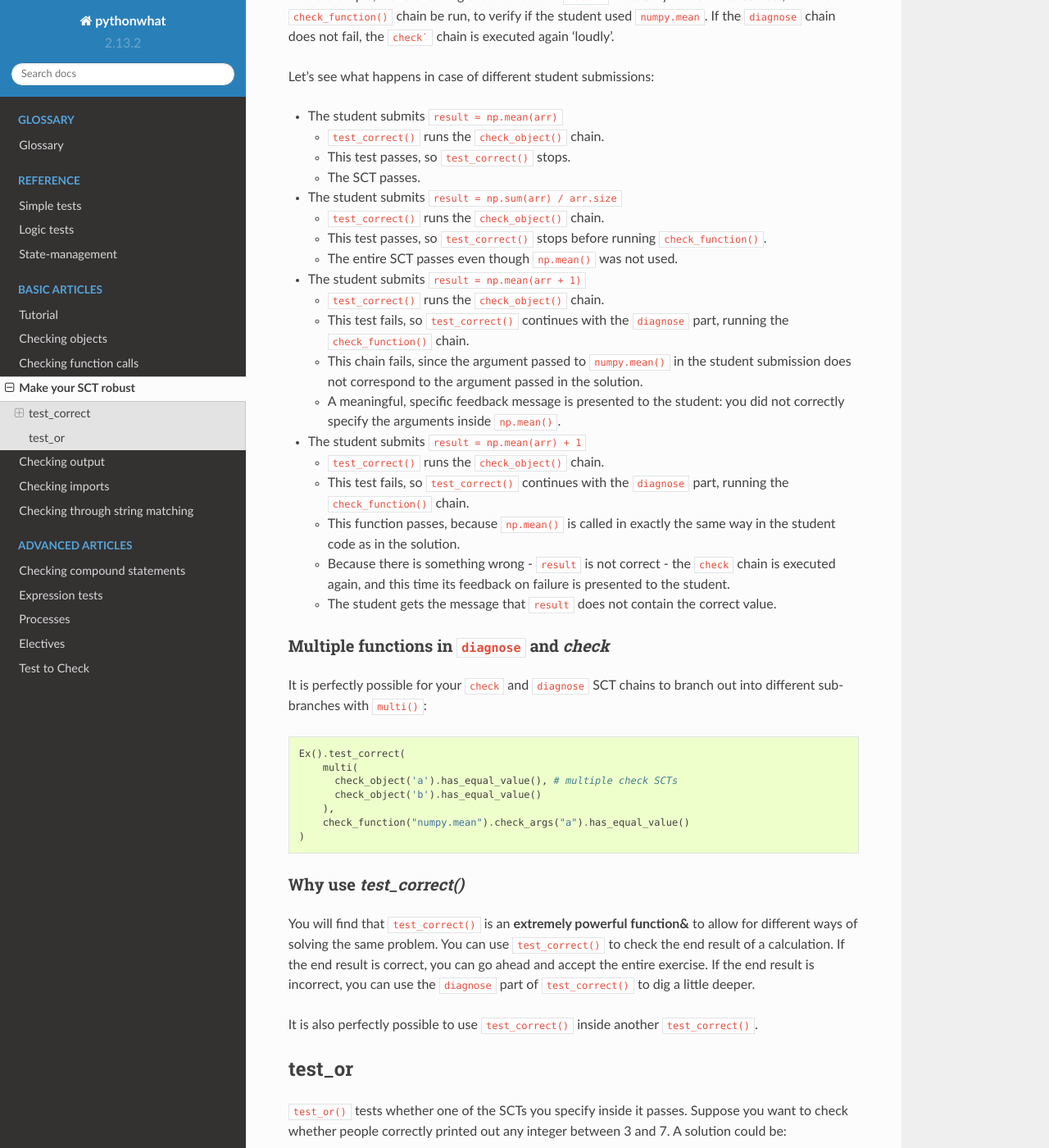
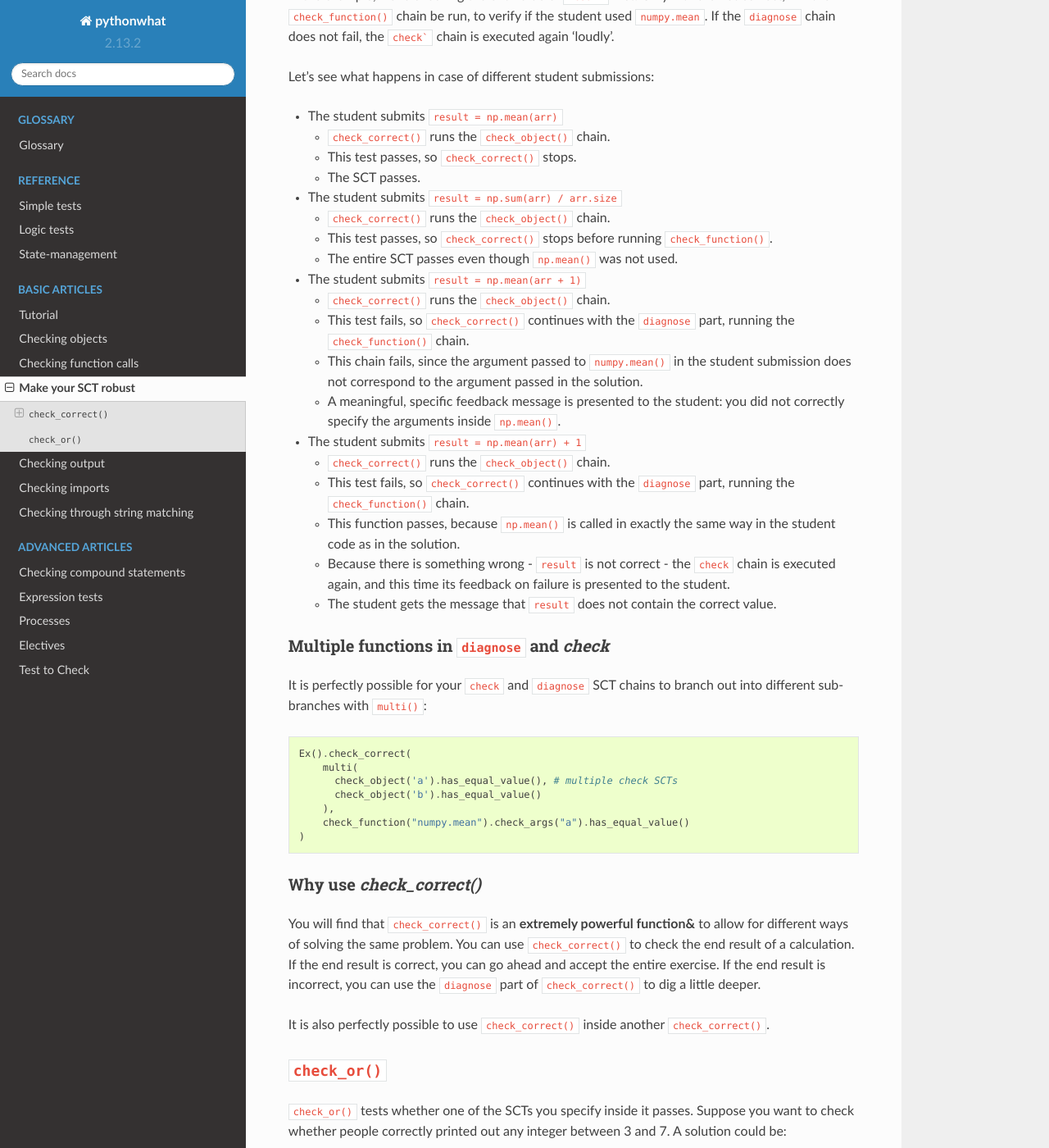
Before and after one commit to datacamp/pythonwhat, a Sphinx documentation site: the page built from docs/articles/make_your_sct_robust.rst, in a window 1280 px wide and 1400 px high, scrolled down 965 px. Shown: the whole window at 82% size. Built offline with Sphinx 7.4.7 and the Read the Docs theme 2.0.0, drawn with Linux system fonts in a browser that asks for light colours; some of the changed text lies outside the part shown.

Commit message:
Update docs for V2
- Add workaround steps for PYTHONWHAT_V2_ONLY in test-to-check article.
- Update all docs to mention check_correct/or instead of test_correct/or

```diff
--- a/docs/articles/make_your_sct_robust.rst
+++ b/docs/articles/make_your_sct_robust.rst
@@ -3,12 +3,12 @@ Make your SCT robust
 
 For larger exercises, you'll often want to be flexible: if students get the end result right, you don't want to be picky about how they got there.
 However, when they do make a mistake, you want to be specific about the mistake they are making.
-These seemingly conflicting requirements can be satisfied with ``test_correct()`` and ``test_or()``.
+These seemingly conflicting requirements can be satisfied with ``check_correct()`` and ``check_or()``.
 
-test_correct
-============
+``check_correct()``
+===================
 
-To explain the concept of ``test_correct()``, consider this example:
+To explain the concept of ``check_correct()``, consider this example:
 
 .. code::
 
@@ -26,13 +26,13 @@ The following SCT will do just that:
 
 .. code::
 
-    Ex().test_correct(
+    Ex().check_correct(
         check_object("result").has_equal_value(),
         check_function("numpy.mean").check_args("a").has_equal_value()
     )
 
 
-Inside ``test_correct()``, two SCT chains are specified, separated by a comma:
+Inside ``check_correct()``, two SCT chains are specified, separated by a comma:
 
 - A ``check`` chain, that has to pass in all cases, but when it fails, it doesn't immediately stop the SCT execution and fail the exercise.
 - A ``diagnose`` chain, that is only execute if the ``check`` chain failed silently.
@@ -44,27 +44,27 @@ Let's see what happens in case of different student submissions:
 
 - The student submits ``result = np.mean(arr)``
 
-  - ``test_correct()`` runs the ``check_object()`` chain.
-  - This test passes, so ``test_correct()`` stops.
+  - ``check_correct()`` runs the ``check_object()`` chain.
+  - This test passes, so ``check_correct()`` stops.
   - The SCT passes.
 
 - The student submits ``result = np.sum(arr) / arr.size``
 
-  - ``test_correct()`` runs the ``check_object()`` chain.
-  - This test passes, so ``test_correct()`` stops before running ``check_function()``.
+  - ``check_correct()`` runs the ``check_object()`` chain.
+  - This test passes, so ``check_correct()`` stops before running ``check_function()``.
   - The entire SCT passes even though ``np.mean()`` was not used.
 
 - The student submits ``result = np.mean(arr + 1)``
 
-  - ``test_correct()`` runs the ``check_object()`` chain.
-  - This test fails, so ``test_correct()`` continues with the ``diagnose`` part, running the ``check_function()`` chain.
+  - ``check_correct()`` runs the ``check_object()`` chain.
+  - This test fails, so ``check_correct()`` continues with the ``diagnose`` part, running the ``check_function()`` chain.
   - This chain fails, since the argument passed to ``numpy.mean()`` in the student submission does not correspond to the argument passed in the solution.
   - A meaningful, specific feedback message is presented to the student: you did not correctly specify the arguments inside ``np.mean()``.
 
 - The student submits ``result = np.mean(arr) + 1``
 
-  - ``test_correct()`` runs the ``check_object()`` chain.
-  - This test fails, so ``test_correct()`` continues with the ``diagnose`` part,  running the ``check_function()`` chain.
+  - ``check_correct()`` runs the ``check_object()`` chain.
+  - This test fails, so ``check_correct()`` continues with the ``diagnose`` part,  running the ``check_function()`` chain.
   - This function passes, because ``np.mean()`` is called in exactly the same way in the student code as in the solution.
   - Because there is something wrong - ``result`` is not correct - the ``check`` chain is executed again, and this time its feedback on failure is presented to the student.
   - The student gets the message that ``result`` does not contain the correct value.
@@ -77,7 +77,7 @@ It is perfectly possible for your ``check`` and ``diagnose`` SCT chains to branc
 
 .. code::
 
-    Ex().test_correct(
+    Ex().check_correct(
         multi(
           check_object('a').has_equal_value(), # multiple check SCTs
           check_object('b').has_equal_value()
@@ -86,20 +86,20 @@ It is perfectly possible for your ``check`` and ``diagnose`` SCT chains to branc
     )
 
 
-Why use `test_correct()`
-~~~~~~~~~~~~~~~~~~~~~~~~
+Why use `check_correct()`
+~~~~~~~~~~~~~~~~~~~~~~~~~
 
-You will find that ``test_correct()`` is an **extremely powerful function&** to allow for different ways of solving the same problem.
-You can use ``test_correct()`` to check the end result of a calculation.
+You will find that ``check_correct()`` is an **extremely powerful function&** to allow for different ways of solving the same problem.
+You can use ``check_correct()`` to check the end result of a calculation.
 If the end result is correct, you can go ahead and accept the entire exercise.
-If the end result is incorrect, you can use the ``diagnose`` part of ``test_correct()`` to dig a little deeper.
+If the end result is incorrect, you can use the ``diagnose`` part of ``check_correct()`` to dig a little deeper.
 
-It is also perfectly possible to use ``test_correct()`` inside another ``test_correct()``.
+It is also perfectly possible to use ``check_correct()`` inside another ``check_correct()``.
 
-test_or
-=======
+``check_or()``
+==============
 
-``test_or()`` tests whether one of the SCTs you specify inside it passes. Suppose you want to check whether people correctly printed out any integer between 3 and 7. A solution could be:
+``check_or()`` tests whether one of the SCTs you specify inside it passes. Suppose you want to check whether people correctly printed out any integer between 3 and 7. A solution could be:
 
 .. code::
 
@@ -107,13 +107,13 @@ test_or
 
 
 To test this in a robust way, you could use ``has_code()`` with a suitable regular expression that covers everything,
-or you can use ``test_or()`` with three separate ``has_code()`` functions:
+or you can use ``check_or()`` with three separate ``has_code()`` functions:
 
 .. code::
 
-	Ex().test_or(has_code('4'),
-               has_code('5'),
-               has_code('6'))
+	Ex().check_or(has_code('4'),
+                  has_code('5'),
+                  has_code('6'))
 
-You can consider ``test_or()`` a logic-inducing function. The different calls to pythonwhat functions that are in your SCT are actually all tests that _have_ to pass:
-they are ``AND`` tests. With ``test_or()`` you can add chunks of ``OR`` tests in there.
+You can consider ``check_or()`` a logic-inducing function. The different calls to pythonwhat functions that are in your SCT are actually all tests that _have_ to pass:
+they are ``AND`` tests. With ``check_or()`` you can add chunks of ``OR`` tests in there.
--- a/docs/articles/tutorial.rst
+++ b/docs/articles/tutorial.rst
@@ -224,7 +224,7 @@ What is good feedback?
 For larger exercises, you'll often want to be flexible: if students get the end result right, you don't want to be picky about how they got there.
 However, when they do make a mistake, you want to be specific about the mistake they are making. In other words, a good SCT is robust against different ways of solving a problem, but specific when something's wrong.
 
-These seemingly conflicting requirements can be satisfied with ``test_correct()``. It is an **extremely powerful function** that should be used whenever it makes sense.
+These seemingly conflicting requirements can be satisfied with ``check_correct()``. It is an **extremely powerful function** that should be used whenever it makes sense.
 The `Make your SCT robust <make_your_sct_robust.html>`_ article is highly recommended reading.
 
 For other guidelines on writing good SCTs, check out the 'How to write good SCTs' section on DataCamp's `general SCT documentation page <https://authoring.datacamp.com/courses/exercises/technical-details/sct.html>`_.
--- a/docs/reference.rst
+++ b/docs/reference.rst
@@ -41,8 +41,8 @@ Logic tests
 -----------
 
 .. autofunction:: pythonwhat.check_funcs.multi
-.. autofunction:: pythonwhat.test_funcs.test_correct.test_correct
-.. autofunction:: pythonwhat.test_funcs.test_or.test_or
+.. autofunction:: pythonwhat.test_funcs.test_correct.check_correct
+.. autofunction:: pythonwhat.test_funcs.test_or.check_or
 
 State-management
 ----------------
```
Also changed, not shown: docs/articles/checking_compound_statements.rst (+6 -6 lines), docs/articles/test_to_check.rst (+24 -7 lines), docs/glossary.rst (+6 -6 lines), 2 other files.
